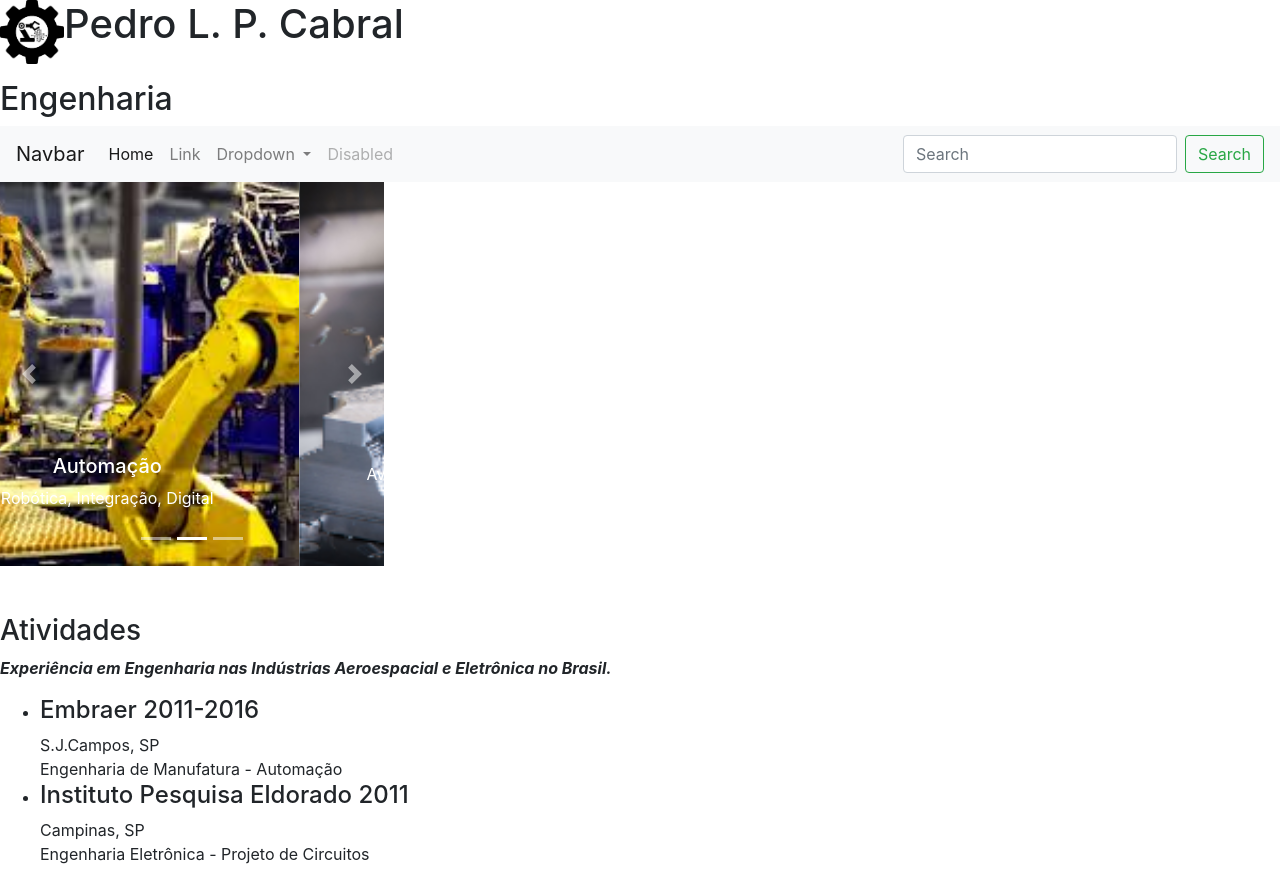
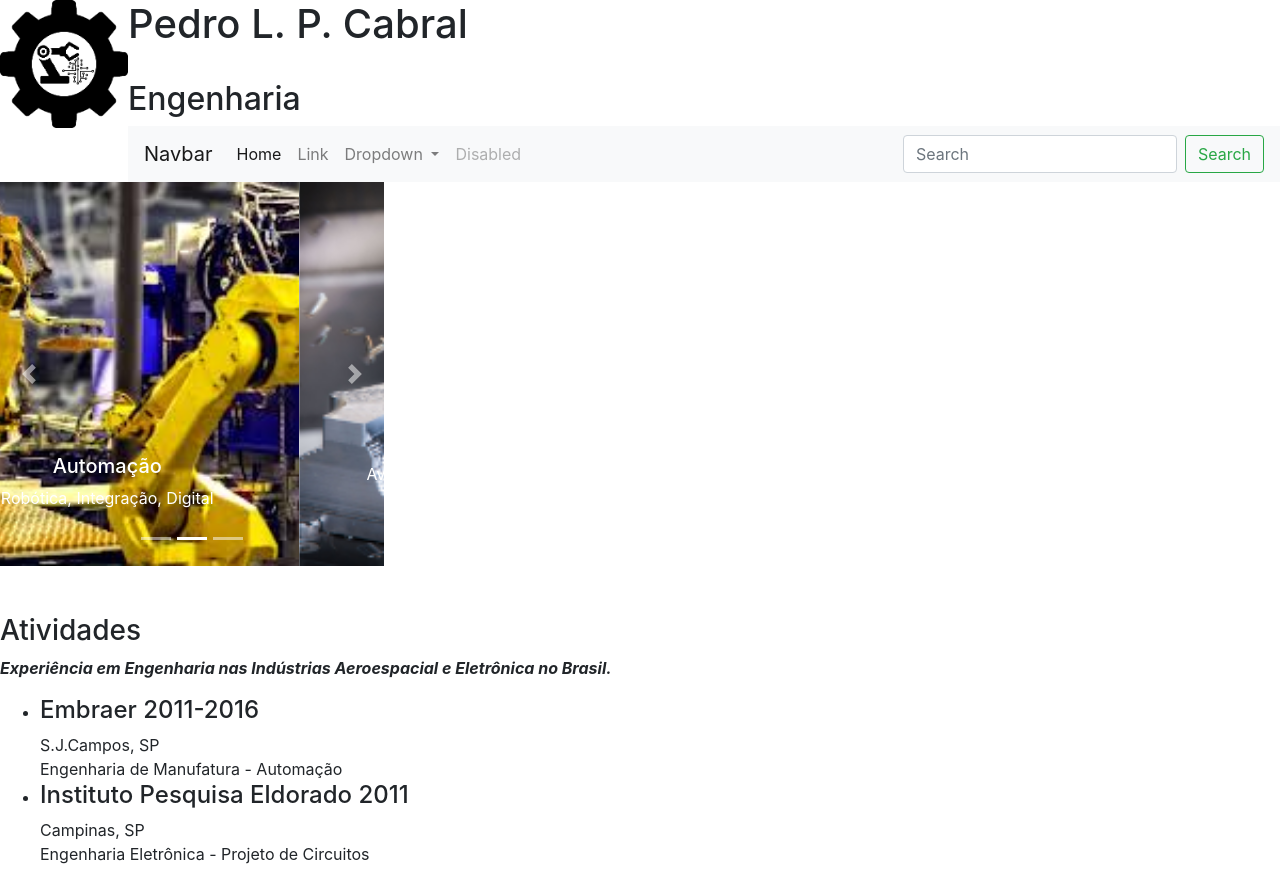
Before and after one commit to plpcabral/plpcabral.github.io, a plain HTML site: page index.html in a window 1280 px wide. Shown: the top 869 px of the page. Drawn offline with nearby package versions, Linux system fonts and the light colour scheme.

Commit message:
v4
teste

```diff
--- a/index.html
+++ b/index.html
@@ -10,7 +10,7 @@
             <link rel="stylesheet" href="bootstrap.min.css">
             <link rel="stylesheet" type="text/css" href="estilo.css">
             <title>P.Cabral - Engenharia</title>
-            <img src="logo.png" alt="Logo" style="float:left;width:5%;height:5%;">
+            <img src="logo.png" alt="Logo" style="float:left;width:10%;height:10%;">
             <h1>
             Pedro L. P. Cabral
             </h1>
```
